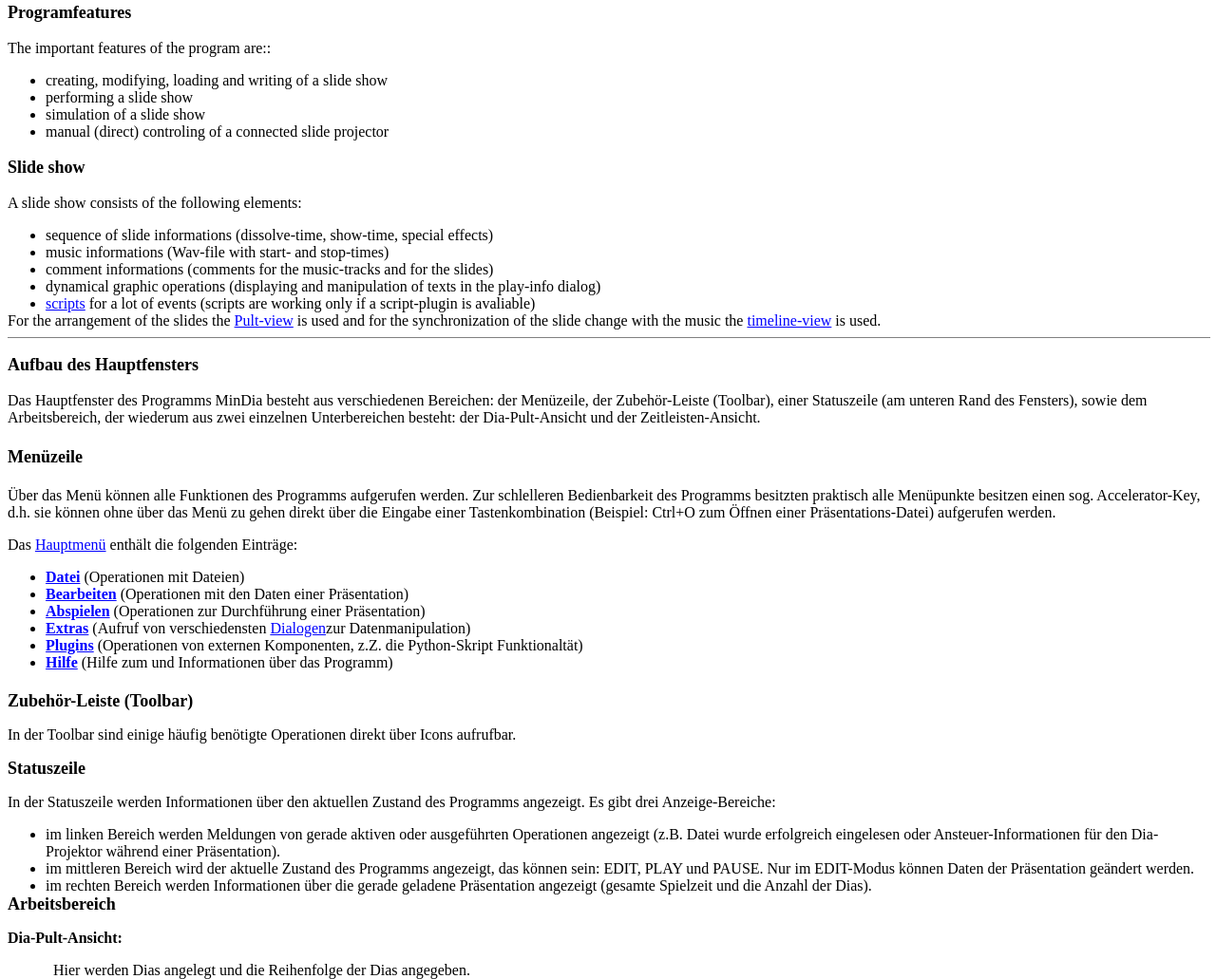
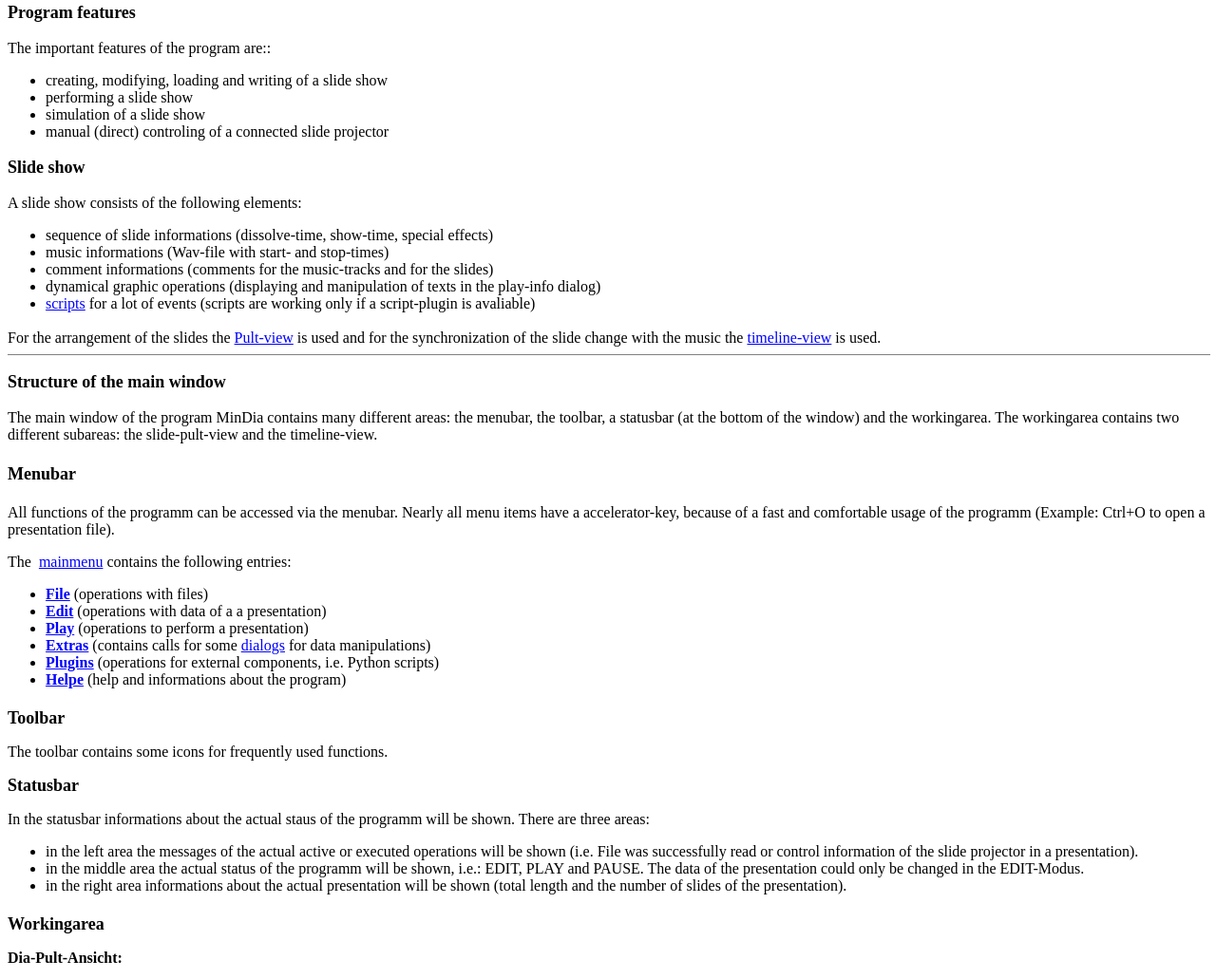
Before and after one commit to mneuroth/MinDia, a plain HTML site: page mindia_en.html in a window 1280 px wide. Shown: the part 412-1443 px from the top of the page at 95% size. Drawn offline with Linux system fonts and the light colour scheme.

Commit message:
updated
git-svn-id: file:///Users/min/Documents/svnrepros/svn_mindia/trunk@66 5f0a215f-9dc6-43d0-aa08-c0b9dc37ed8b

```diff
--- a/mindia_en.html
+++ b/mindia_en.html
@@ -340,10 +340,10 @@
 <p><span lang="EN-GB" style="">The program supports the user by the
 creation of a slide show, by allowing a comfortable arrangement of the
 slides and giving him an easy way to synchronize the change of slides
-with the music, i. e. to perform a slide change fitting to a
-rythmchange in the music. A slide show can be simulated in real time
-while editing the presentation, there need no slide projector be
-connected to the computer.<o:p></o:p></span></p>
+with the music, i. e. to perform a slide change fitting to a rythmchange
+in the music. A slide show can be simulated in real time while editing
+the presentation, there need no slide projector be connected to the
+computer.<o:p></o:p></span></p>
 <p><span lang="EN-GB" style="">Because of the feature of the simulation
 of a slide show, the program can be used to show the slide presentation
 on a connected computer monitor or TV screen. Thereby it is possible to
@@ -353,7 +353,8 @@
  lang="EN-GB" style="">slideshow</span></a><span lang="EN-GB" style="">.<o:p></o:p></span></p>
 <div class="MsoNormal">
 <hr size="1" width="100%" noshade="noshade" color="gray" align="left"> </div>
-<h3><a name="Programmfunktionen"></a><span lang="EN-GB" style="">Programfeatures<o:p></o:p></span></h3>
+<h3><a name="Programmfunktionen"></a><span lang="EN-GB" style="">Program
+features<o:p></o:p></span></h3>
 <p class="MsoNormal"><span lang="EN-GB" style="">The important features
 of the program are:: <o:p></o:p></span></p>
 <ul type="disc">
@@ -384,74 +385,73 @@
 lot of events (scripts      are working only if a script-plugin is
 avaliable) <o:p></o:p></span></span></li>
 </ul>
-<p class="MsoNormal"><span lang="EN-GB" style="">For the arrangement of
-the slides the <a href="#DiaPultAnsicht">Pult-view</a> is used and for
-the synchronization of the slide change with the music the </span><a
- href="#ZeitleistenAnsicht"><span lang="EN-GB" style="">timeline-view</span></a><span
+<p class="MsoNormal"><span lang="EN-GB" style=""><br>
+For the arrangement of the slides the <a href="#DiaPultAnsicht">Pult-view</a>
+is used and for the synchronization of the slide change with the music
+the </span><a href="#ZeitleistenAnsicht"><span lang="EN-GB" style="">timeline-view</span></a><span
  lang="EN-GB" style=""> is used. <o:p></o:p></span></p>
 <div class="MsoNormal">
 <hr size="1" width="100%" noshade="noshade" color="gray" align="left"> </div>
-<h3><a name="Hauptfenster"></a>Aufbau des Hauptfensters</h3>
-<p class="MsoNormal">Das Hauptfenster des Programms MinDia besteht aus
-verschiedenen Bereichen: der Men&uuml;zeile, der Zubeh&ouml;r-Leiste
-(Toolbar), einer Statuszeile (am unteren Rand des Fensters), sowie dem
-Arbeitsbereich, der wiederum aus zwei einzelnen Unterbereichen besteht:
-der Dia-Pult-Ansicht und der Zeitleisten-Ansicht. </p>
-<h4><span style="font-size: 13.5pt;">Men&uuml;zeile</span></h4>
-<p class="MsoNormal">&Uuml;ber das Men&uuml; k&ouml;nnen alle
-Funktionen des Programms aufgerufen werden. Zur schlelleren
-Bedienbarkeit des Programms besitzten praktisch alle Men&uuml;punkte
-besitzen einen sog. Accelerator-Key, d.h. sie k&ouml;nnen ohne
-&uuml;ber das Men&uuml; zu gehen direkt &uuml;ber die Eingabe einer
-Tastenkombination (Beispiel: Ctrl+O zum &Ouml;ffnen einer
-Pr&auml;sentations-Datei) aufgerufen werden. </p>
-<p>Das <a href="http://mindia.sourceforge.net/mindia_de.html#Hauptmenu">Hauptmen&uuml;</a>
-enth&auml;lt die folgenden Eintr&auml;ge:</p>
+<h3><a name="Hauptfenster"></a>Structure of the main window<br>
+</h3>
+<p class="MsoNormal">The main window of the program MinDia contains
+many different areas: the menubar, the toolbar, a statusbar (at the
+bottom of the window) and the workingarea. The workingarea contains two
+different subareas: the slide-pult-view and the timeline-view.</p>
+<h4><span style="font-size: 13.5pt;">Menubar</span></h4>
+<p>All functions of the programm can be accessed via the menubar.
+Nearly all menu items have a accelerator-key, because of a fast and
+comfortable usage of the programm (Example: Ctrl+O to open a
+presentation file).<br>
+</p>
+<p>The&nbsp; <a
+ href="http://mindia.sourceforge.net/mindia_de.html#Hauptmenu">mainmenu</a>
+contains the following entries:</p>
 <ul type="disc">
   <li class="MsoNormal" style=""><b><a
- href="http://mindia.sourceforge.net/mindia_de.html#Datei">Datei</a></b>
-(Operationen mit Dateien) </li>
+ href="http://mindia.sourceforge.net/mindia_de.html#Datei">File</a></b>
+(operations with files) </li>
   <li class="MsoNormal" style=""><b><a
- href="http://mindia.sourceforge.net/mindia_de.html#Bearbeiten">Bearbeiten</a></b>
-(Operationen mit den Daten einer Pr&auml;sentation) </li>
+ href="http://mindia.sourceforge.net/mindia_de.html#Bearbeiten">Edit</a></b>
+(operations with data of a a presentation) </li>
   <li class="MsoNormal" style=""><b><a
- href="http://mindia.sourceforge.net/mindia_de.html#Abspielen">Abspielen</a></b>
-(Operationen zur Durchf&uuml;hrung einer Pr&auml;sentation) </li>
+ href="http://mindia.sourceforge.net/mindia_de.html#Abspielen">Play</a></b>
+(operations to perform a presentation) </li>
   <li class="MsoNormal" style=""><b><a
  href="http://mindia.sourceforge.net/mindia_de.html#Extras">Extras</a></b>
-(Aufruf von verschiedensten <a
- href="http://mindia.sourceforge.net/mindia_de.html#Dialoge">Dialogen</a>zur
-Datenmanipulation) </li>
+(contains calls for some <a
+ href="http://mindia.sourceforge.net/mindia_de.html#Dialoge">dialogs</a>
+for data manipulations) </li>
   <li class="MsoNormal" style=""><b><a
  href="http://mindia.sourceforge.net/mindia_de.html#Plugins">Plugins</a></b>
-(Operationen von externen Komponenten, z.Z. die Python-Skript
-Funktionalt&auml;t) </li>
+(operations for external components, i.e. Python scripts) </li>
   <li class="MsoNormal" style=""><b><a
- href="http://mindia.sourceforge.net/mindia_de.html#Hilfe">Hilfe</a></b>
-(Hilfe zum und Informationen &uuml;ber das Programm)</li>
+ href="http://mindia.sourceforge.net/mindia_de.html#Hilfe">Helpe</a></b>
+(help and informations about the program)</li>
 </ul>
 <p class="MsoNormal"><b><span style="font-size: 13.5pt;"><br>
-Zubeh&ouml;r-Leiste (Toolbar)</span></b> </p>
-<p>In der Toolbar sind einige h&auml;ufig ben&ouml;tigte Operationen
-direkt &uuml;ber Icons aufrufbar.</p>
-<p><b><span style="font-size: 13.5pt;">Statuszeile</span></b></p>
-<p>In der Statuszeile werden Informationen &uuml;ber den aktuellen
-Zustand des Programms angezeigt. Es gibt drei Anzeige-Bereiche:</p>
+Toolbar</span></b> </p>
+<p>The toolbar contains some icons for frequently used functions.</p>
+<p><b><span style="font-size: 13.5pt;">Statusbar</span></b></p>
+<p>In the statusbar informations about the actual staus of the programm
+will be shown. There are three areas:</p>
 <ul type="disc">
-  <li class="MsoNormal" style="">im linken Bereich werden
-Meldungen von gerade aktiven oder ausgef&uuml;hrten Operationen
-angezeigt (z.B.      Datei wurde erfolgreich eingelesen oder
-Ansteuer-Informationen f&uuml;r den      Dia-Projektor w&auml;hrend
-einer Pr&auml;sentation). </li>
-  <li class="MsoNormal" style="">im mittleren Bereich wird      der
-aktuelle Zustand des Programms angezeigt, das k&ouml;nnen sein: EDIT,
-PLAY      und PAUSE. Nur im EDIT-Modus k&ouml;nnen Daten der
-Pr&auml;sentation ge&auml;ndert werden. </li>
-  <li class="MsoNormal" style="">im rechten Bereich werden
-Informationen &uuml;ber die gerade geladene Pr&auml;sentation angezeigt
-(gesamte      Spielzeit und die Anzahl der Dias). </li>
+  <li class="MsoNormal" style="">in the left area the messages of the
+actual active or executed operations will be shown (i.e. File was
+successfully read or control information of the slide projector in a
+presentation).<br>
+  </li>
+  <li class="MsoNormal" style="">in the middle area the actual status
+of the programm will be shown, i.e.: EDIT, PLAY and PAUSE. The data of
+the presentation could only be changed in the EDIT-Modus.<br>
+  </li>
+  <li class="MsoNormal" style="">in the right area informations about
+the actual presentation will be shown (total length and the number of
+slides of the presentation).<br>
+  </li>
 </ul>
-<p class="MsoNormal"><b><span style="font-size: 13.5pt;">Arbeitsbereich</span></b> </p>
+<p class="MsoNormal"><b><span style="font-size: 13.5pt;"><br>
+Workingarea</span></b> </p>
 <p><a name="DiaPultAnsicht"></a><b>Dia-Pult-Ansicht:</b></p>
 <p class="MsoNormal" style="margin-left: 36pt;">Hier werden Dias
 angelegt und die Reihenfolge der Dias angegeben.<br>
@@ -466,9 +466,9 @@
 Es k&ouml;nnen auch mehrere Dias gleichzeitig markiert werden, durch
 gleichzeitiges dr&uuml;cken der Shift-Taste bei der Auswahl der Dias.<br>
 Au&szlig;erdem kann man Bilder-Dateien auf diesen Bereich mit Drag
-&amp; Drop fallen lassen, diese werden dann als Dia an die
-entsprechende Position einsortiert. Das Drag &amp; Drop funktioniert
-auch f&uuml;r Dias innerhalb der Dia-Pult-Ansicht.</p>
+&amp; Drop fallen lassen, diese werden dann als Dia an die entsprechende
+Position einsortiert. Das Drag &amp; Drop funktioniert auch f&uuml;r
+Dias innerhalb der Dia-Pult-Ansicht.</p>
 <p class="MsoNormal"><a name="ZeitleistenAnsicht"></a><b>Zeitleisten-Ansicht:</b> </p>
 <p class="MsoNormal" style="margin-left: 36pt;">Hier werden die
 &Uuml;berblend- und Standzeiten der Dias angezeigt.<br>
@@ -482,8 +482,8 @@
 der Maus-Zeiger an das ender der &Uuml;berblend-Rampe positioniert wird.<br>
 Zus&auml;tzlich k&ouml;nnen Musik-Dateien (z.Z. sind ds WAV und MP3)
 mit Drag &amp; Drop auf diesen Bereich fallen gelassen werden, dann
-werden diese Musik-Dateien nach der letzten verf&uuml;gbaren
-Musik-Datei einsortiert.<br>
+werden diese Musik-Dateien nach der letzten verf&uuml;gbaren Musik-Datei
+einsortiert.<br>
 Texte k&ouml;nnen ebenfalls mit Drag &amp; Drop in den Bereich der
 dynamischen Grafik-Operationen gezogen werden, es wird dann an dieser
 Stelle ein dynamischer Text eingef&uuml;gt. Dieser dynamische Text kann
@@ -520,8 +520,7 @@
       </td>
       <td style="padding: 0.75pt;">
       <p class="MsoNormal">Einen Diavortrag aus einer Datei einlesen,
-ohne jedoch das   Skript-Ereignis "Presentation_loaded"
-auszuf&uuml;hren.</p>
+ohne jedoch das   Skript-Ereignis "Presentation_loaded" auszuf&uuml;hren.</p>
       </td>
     </tr>
     <tr>
@@ -573,7 +572,7 @@
       </td>
       <td valign="top" style="padding: 0.75pt;">
       <p class="MsoNormal">Importiert eine extern erstellte Datei mit
-dynamischen   Grafik-Objekten.</p>
+dynamischen Grafik-Objekten.</p>
       </td>
     </tr>
     <tr>
@@ -593,7 +592,7 @@
       </td>
       <td style="padding: 0.75pt;">
       <p class="MsoNormal">NOCH NICHT IMPLEMENTIERT, verwende ein
-entsprechendes   Skript.</p>
+entsprechendes Skript.</p>
       </td>
     </tr>
     <tr>
@@ -668,7 +667,7 @@
       </td>
       <td style="padding: 0.75pt;">
       <p class="MsoNormal">Im der Zwischenablage abgelege Dias nach der
-aktuell   markierten Position einf&uuml;gen.</p>
+aktuell markierten Position einf&uuml;gen.</p>
       </td>
     </tr>
     <tr>
@@ -736,8 +735,8 @@
       </td>
       <td style="padding: 0.75pt;">
       <p class="MsoNormal">Starte das Abspielen der aktuellen
-Diapr&auml;sentation ab dem   markierten Dia. Vor dem Abspielen wird
-das das Magazin zur ausgew&auml;hlten   Position transportiert.</p>
+Diapr&auml;sentation ab dem   markierten Dia. Vor dem Abspielen wird das
+das Magazin zur ausgew&auml;hlten   Position transportiert.</p>
       </td>
     </tr>
     <tr>
@@ -784,8 +783,7 @@
       </td>
       <td style="padding: 0.75pt;">
       <p class="MsoNormal">Setze einen Kommentar-Makrierung an die
-aktuelle   Abspielposition. Nur w&auml;hrend dem Abspielen
-verf&uuml;gbar.</p>
+aktuelle Abspielposition. Nur w&auml;hrend dem Abspielen verf&uuml;gbar.</p>
       </td>
     </tr>
     <tr>
@@ -823,7 +821,7 @@
       </td>
       <td style="padding: 0.75pt;">
       <p class="MsoNormal">Analog zum Fade in Test, jedoch mit
-umgekehrter   Reihenfolge.</p>
+umgekehrter Reihenfolge.</p>
       </td>
     </tr>
   </tbody>
@@ -857,8 +855,8 @@
       </td>
       <td style="padding: 0.75pt;">
       <p class="MsoNormal">Anzeige eines Dialoges um Protokoll-Ausgaben
-anzuzeigen,   Ausgaben k&ouml;nnen im Konfigurations-Dialog
-ausgeschaltet weden.</p>
+anzuzeigen, Ausgaben k&ouml;nnen im Konfigurations-Dialog ausgeschaltet
+weden.</p>
       </td>
     </tr>
     <tr>
@@ -876,7 +874,7 @@
       </td>
       <td style="padding: 0.75pt;">
       <p class="MsoNormal">Anzeige eines modalen Dialoges zur Eingabe
-eines   Kommentars zur aktuellen Pr&auml;sentation.</p>
+eines Kommentars zur aktuellen Pr&auml;sentation.</p>
       </td>
     </tr>
     <tr>
@@ -894,7 +892,7 @@
       </td>
       <td style="padding: 0.75pt;">
       <p class="MsoNormal">Anzeige eines modalen Dialoges zur Eingabe
-der   Musik-St&uuml;cke und Abspiel-Positionen. Hier k&ouml;nnen
+der Musik-St&uuml;cke und Abspiel-Positionen. Hier k&ouml;nnen
 Wav-Dateien eingegeben   werden, die w&auml;hrend der Pr&auml;sentation
 abgespielt werden sollen. Zu jeder   Wav-Datei k&ouml;nnen Start- und
 Stop-, sowie Ein- und Ausblend-Zeitpunkte   angegeben werden.<br>
@@ -907,7 +905,7 @@
       </td>
       <td style="padding: 0.75pt;">
       <p class="MsoNormal">Anzeige eines modalen Dialoges in dem die
-Musik-Kommentare   modifiziert werden k&ouml;nnen.<br>
+Musik-Kommentare modifiziert werden k&ouml;nnen.<br>
 ACHTUNG: dieser Dialog ist noch nicht ganz ausgereift!</p>
       </td>
     </tr>
@@ -940,7 +938,7 @@
       </td>
       <td style="padding: 0.75pt;">
       <p class="MsoNormal">Anzeige eines Dialoges in dem das Bild des
-gerade   aktivierte Dias angezeigt wird. Dieser Dialog ist f&uuml;r die
+gerade aktivierte Dias angezeigt wird. Dieser Dialog ist f&uuml;r die
 Beurteilung der   Pr&auml;sentation im Simulations-Modus
 n&uuml;tzlich.&nbsp;</p>
       </td>
@@ -966,7 +964,7 @@
       </td>
       <td style="padding: 0.75pt;">
       <p class="MsoNormal">Schnellstart der im aktuellen Verzeichnis
-verf&uuml;gbaren   Skripte.</p>
+verf&uuml;gbaren Skripte.</p>
       </td>
     </tr>
   </tbody>
@@ -996,26 +994,24 @@
 </table>
 <div class="MsoNormal" align="center" style="text-align: center;">
 <hr size="2" width="100%" align="center"> </div>
-<h3><a name="Dialoge"></a>Dialoge</h3>
-<p class="MsoNormal"><a name="ConfigurationDialog"></a>Konfigurations-Dialog
-(Konfiguration der seriellen Schnittstelle RS232), modal </p>
+<h3><a name="Dialoge"></a>Dialogs</h3>
+<p class="MsoNormal"><a name="ConfigurationDialog"></a>Configuration-Dialog
+(configuration of the serial port RS232), modal </p>
 <p><a name="LoggingDialog"></a>Logging-Dialog</p>
-<p><a name="ProjectorControlDialog"></a>Projektor Kontrolle-Dialog</p>
-<p><a name="PresentationDataDialog"></a>Pr&auml;sentationsdaten-Dialog,
-modal </p>
-<p><a name="EventMapDialog"></a>Pr&auml;sentationsereignisse-Dialog,
-modal </p>
-<p><a name="SoundInfoDialog"></a>Musik-Daten-Dialog, modal</p>
-<p><a name="CommentDialog"></a>Musik-Kommentare-Dialog, modal</p>
-<p>Dia-Kommentare-Dialog, modal</p>
-<p><a name="DynGraphOpDlg"></a>Dynamische Grafik-Operationen-Dialog,
+<p><a name="ProjectorControlDialog"></a>Projector Control-Dialog</p>
+<p><a name="PresentationDataDialog"></a>Presentationdata-Dialog, modal </p>
+<p><a name="EventMapDialog"></a>Presentationevents-Dialog, modal </p>
+<p><a name="SoundInfoDialog"></a>Music-Data-Dialog, modal</p>
+<p><a name="CommentDialog"></a>Music-Comment-Dialog, modal</p>
+<p>Dia-Comment-Dialog, modal</p>
+<p><a name="DynGraphOpDlg"></a>Dynamical Graphic Operations-Dialog,
 modal</p>
 <p>Diese Dialog kann z.Z. nur &uuml;ber das Kontext-Men&uuml; der
 Zeitleisten-Ansicht ge&ouml;ffnet werden oder durch das anclicken eines
 dynamischen Textes mit der linken Maustaste bei gleichzeitig
 gedr&uuml;ckter Shift-Taste.</p>
-<p><a name="DiaInfoDialog"></a>Modifiziere-Dia-Dialog</p>
-<p><a name="PlayInfoDialog"></a><b>Abspiel-Informations-Dialog</b></p>
+<p><a name="DiaInfoDialog"></a>Modify-Dia-Dialog</p>
+<p><a name="PlayInfoDialog"></a><b>Play-Informations-Dialog</b></p>
 <p>Dieser Dialog repr&auml;sentiert eine virtuelle Leinwand. In diesem
 Dialog wird das gerade aktuelle oder selektierte Bild angezeigt, falls
 ein solches vorhanden ist. Hier k&ouml;nnen auch die
@@ -1032,18 +1028,18 @@
 Am unteren Ende des Dialoges kann man den Skalierungs-Modus f&uuml;r
 die Bilder einstellen. Folgende Modi stehen zur Verf&uuml;gung:</p>
 <ul type="disc">
-  <li class="MsoNormal" style=""><b>F&uuml;lle X</b>, hier wird
-die Breite des Bildes so angepasst, dass es genau in die Breite der
+  <li class="MsoNormal" style=""><b>F&uuml;lle X</b>, hier wird die
+Breite des Bildes so angepasst, dass es genau in die Breite der
 Bild-Anzeigefl&auml;che des Dialogs passt. </li>
-  <li class="MsoNormal" style=""><b>F&uuml;lle Y</b>, hier wird
-die H&ouml;he des Bildes so angepasst, dass es genau in die H&ouml;he
-der      Bild-Anzeigefl&auml;che des Dialogs passt. </li>
+  <li class="MsoNormal" style=""><b>F&uuml;lle Y</b>, hier wird die
+H&ouml;he des Bildes so angepasst, dass es genau in die H&ouml;he der
+Bild-Anzeigefl&auml;che des Dialogs passt. </li>
   <li class="MsoNormal" style=""><b>Expandiere</b>, hier      wird die
 H&ouml;he und Breite des Bildes angepasst, dass es genau in die
 Bild-Anzeigefl&auml;che des Dialogs passt. </li>
   <li class="MsoNormal" style=""><b>Original Gr&ouml;&szlig;e</b>, das
 Bild wird nicht skaliert und in seiner originalen Gr&ouml;&szlig;e in
-der      Bild-Anzeigefl&auml;che des Dialogs angezeigt. </li>
+der Bild-Anzeigefl&auml;che des Dialogs angezeigt. </li>
 </ul>
 <p class="MsoNormal">Au&szlig;erdem kann man durch Tastatur-Eingabe
 (wenn der Dialog den Eingabefokus besitzt) einige Befehle aus dem
@@ -1063,8 +1059,8 @@
 mehrere Kategorien:</p>
 <ul type="disc">
   <li class="MsoNormal" style="">&Uuml;ber, hier stehen      allgemeine
-Informationen &uuml;ber die Anwendung: Name, Autor, Homepage und
-eine kurze Beschreibung. </li>
+Informationen &uuml;ber die Anwendung: Name, Autor, Homepage und eine
+kurze Beschreibung. </li>
   <li class="MsoNormal" style="">Autor, </li>
   <li class="MsoNormal" style="">Beitr&auml;ge, </li>
   <li class="MsoNormal" style="">Lizenz, </li>
@@ -1091,9 +1087,9 @@
 <h3><span style=""><a name="Copyright"></a><span lang="EN-GB" style="">Copyright<o:p></o:p></span></span></h3>
 <p class="MsoNormal"><span style=""><b><span lang="EN-GB"
  style="color: rgb(153, 0, 0);">MinDia</span></b></span><span style=""><span
- lang="EN-GB" style=""> (c) by Michael Neuroth, 2001-2003. <o:p></o:p></span></span></p>
-<p><span style="">Das Programm <b><span style="color: rgb(153, 0, 0);">MinDia</span></b>
-wurde von Michael Neuroth geschrieben und steht unter der </span><a
+ lang="EN-GB" style=""> (c) by Michael Neuroth, 2001-2004. <o:p></o:p></span></span></p>
+<p><span style="">The program <b><span style="color: rgb(153, 0, 0);">MinDia</span></b>
+is written by Michael Neuroth and released under the </span><a
  href="http://mindia.sourceforge.net/COPYING"><span style="">GPL</span><span
  style=""></span></a><span style="">.</span></p>
 <p><span style="">Bei der Erstellung einiger Teile des Programms wurden
@@ -1133,8 +1129,8 @@
 willkommen.</span></p>
 <p><span style="">Der Autor ist auch gerne bereit, bei der Erstellung
 von weiteren Plugin-Modulen (f&uuml;r weitere Skript-Sprachen) und
-f&uuml;r die Ansteuerung von anderen Dia-Projektoren,
-Unterst&uuml;tzung zu leisten.</span></p>
+f&uuml;r die Ansteuerung von anderen Dia-Projektoren, Unterst&uuml;tzung
+zu leisten.</span></p>
 <div class="MsoNormal" align="center" style="text-align: center;"><span
  style="">
 <hr size="2" width="100%" align="center"> </span></div>
@@ -1210,8 +1206,8 @@
 <h3><span style=""><a name="Plattformen"></a>Voraussetzungen und
 Plattformen</span></h3>
 <p class="MsoNormal"><span style="">MinDia verwendet das Qt-Framework.
-Es wird mindestens Qt 2.3.0 ben&ouml;tigt. Das Programm kann auch mit
-Qt 3.x.y &uuml;bersetzt werden.<br>
+Es wird mindestens Qt 2.3.0 ben&ouml;tigt. Das Programm kann auch mit Qt
+3.x.y &uuml;bersetzt werden.<br>
 Zur Nutzung der (optionalen) Skript-Funktionalit&auml;t mu&szlig; die
 Skript-Sprache Python 2.x installiert sein. </span></p>
 <p><span style="">Zur Zeit l&auml;uft MinDia auf den folgenden
@@ -1234,7 +1230,7 @@
 werden von der Applikation ausgewertet: </span></p>
 <ul type="disc">
   <li class="MsoNormal" style=""><span style="">-sim (Simulation der
-Dia-Projektor-Ansteuerung,      Standardwert) <b>[standard]</b> </span></li>
+Dia-Projektor-Ansteuerung, Standardwert) <b>[standard]</b> </span></li>
   <li class="MsoNormal" style=""><span style="">-real (Echte
 Kommunikation mit dem Dia-Projektor &uuml;ber      die serielle
 Schnittstelle) </span></li>
@@ -1382,8 +1378,8 @@
 Funktionalit&auml;t des Programms erheblich erweitert werden. So kann
 z.B. der Import und Export von Pr&auml;sentationsdaten implementiert
 werden. Es k&ouml;nnen &Uuml;berpr&uuml;fungsfunktionen realisiert
-werden (z.B. um zu &uuml;berpr&uuml;fen ob die Standzeiten f&uuml;r
-Dias die technischen Spezifikationen des Diaprojektors erf&uuml;llen). </p>
+werden (z.B. um zu &uuml;berpr&uuml;fen ob die Standzeiten f&uuml;r Dias
+die technischen Spezifikationen des Diaprojektors erf&uuml;llen). </p>
 <p>Neben der Verwendung von Skripten als Makros, k&ouml;nnen auch
 Skripte f&uuml;r verschiedene Ereignisse angegeben werden, siehe dazu
 den Abschnitt <a
@@ -1431,12 +1427,12 @@
 Verf&uuml;gung stellt, dies ist das      Dokument-Objekt. </li>
   <li class="MsoNormal" style="">die <span
  style="font-family: &quot;Courier New&quot;;">IDia</span>-Klasse, die
-Informationen      (z.B. Stand- und &Uuml;berblendzeit) &uuml;ber ein
+Informationen (z.B. Stand- und &Uuml;berblendzeit) &uuml;ber ein
 einzelnes Dia zur Verf&uuml;gung      stellt. </li>
   <li class="MsoNormal" style="">die <span
  style="font-family: &quot;Courier New&quot;;">IDiaOutputWindow</span>-Klasse,
-die      Informationen &uuml;ber und Operationen mit dem
-Ausgabe-Fenster zur Verf&uuml;gung      stellt. </li>
+die Informationen &uuml;ber und Operationen mit dem Ausgabe-Fenster zur
+Verf&uuml;gung stellt. </li>
   <li class="MsoNormal" style="">die <span
  style="font-family: &quot;Courier New&quot;;">IColor</span>-Klasse
 repr&auml;sentiert einen      RGB Farbwert. </li>
@@ -1612,8 +1608,8 @@
       </td>
       <td style="padding: 0.75pt;">
       <p class="MsoNormal">Die Pr&auml;sentation wurde gespeichert.
-Dieses Ereigniss wird   unmittelbar nach dem Speichern erzeugt, d.h.
-die Pr&auml;senation wurde schon   gespeichert.</p>
+Dieses Ereigniss wird   unmittelbar nach dem Speichern erzeugt, d.h. die
+Pr&auml;senation wurde schon   gespeichert.</p>
       </td>
     </tr>
     <tr>
```
Also changed, not shown: mindia_de.html (+28 -31 lines).
